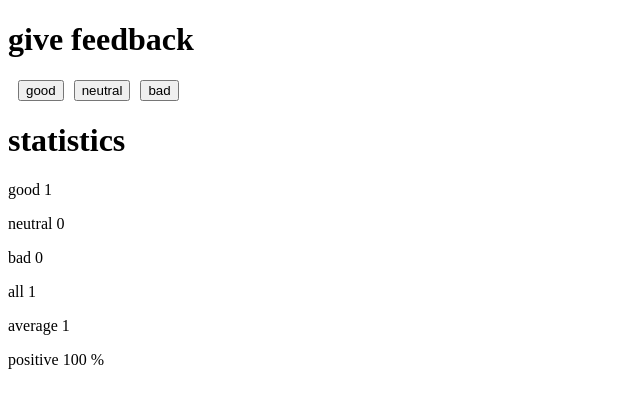
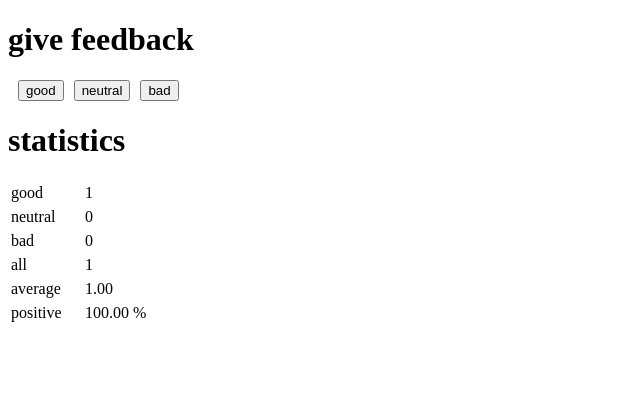
Before and after one commit to Jyddys/FullStackOpen2023, a React (Create React App) app in the folder part1/unicafe/: page / in a window 1280 px wide. Both pictures are taken after a click on the button "good". Shown: the top 408 px of the page, without its empty margins (0-640 px from the left). Built offline with nearby package versions, Linux system fonts and the light colour scheme.

Commit message:
step6 done

```diff
--- a/part1/unicafe/src/App.js
+++ b/part1/unicafe/src/App.js
@@ -8,17 +8,16 @@ const Button = ({handleClick, name}) => {
 
 const StatisticLine = ({text, value, positiveReview}) => {
 
-  if(positiveReview) {
-    return (
-      <div>
-      <p>{text} {value} %</p>
-    </div>
-    )
-  }
-
   return (
     <div>
-      <p>{text} {value}</p>
+    <table style={{tableLayout: "fixed",width: "150px"}}>
+      <tbody>
+      <tr>
+        <td>{text} </td>
+        <td>{value} {positiveReview ? "%" : ""}</td>
+      </tr>
+      </tbody>
+    </table>
     </div>
   )
 }
@@ -26,9 +25,9 @@ const StatisticLine = ({text, value, positiveReview}) => {
 const Statistics = ({good, neutral, bad, reviewNumber}) => {
 
   const all = good + neutral + bad
-  const avg = reviewNumber.reduce((sum, value) => sum + value, 0) / reviewNumber.length
+  const avg = (reviewNumber.reduce((sum, value) => sum + value, 0) / reviewNumber.length).toFixed(2)
 
-  const positiveReview = good / all * 100
+  const positiveReview = (good / all * 100).toFixed(2)
 
   return (
     <div>
```
